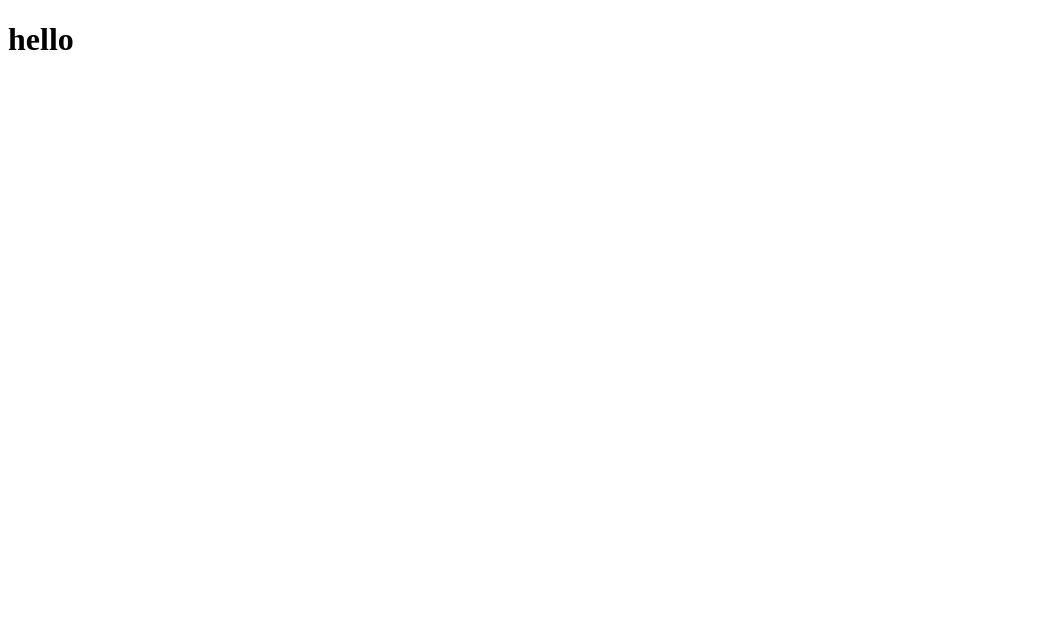
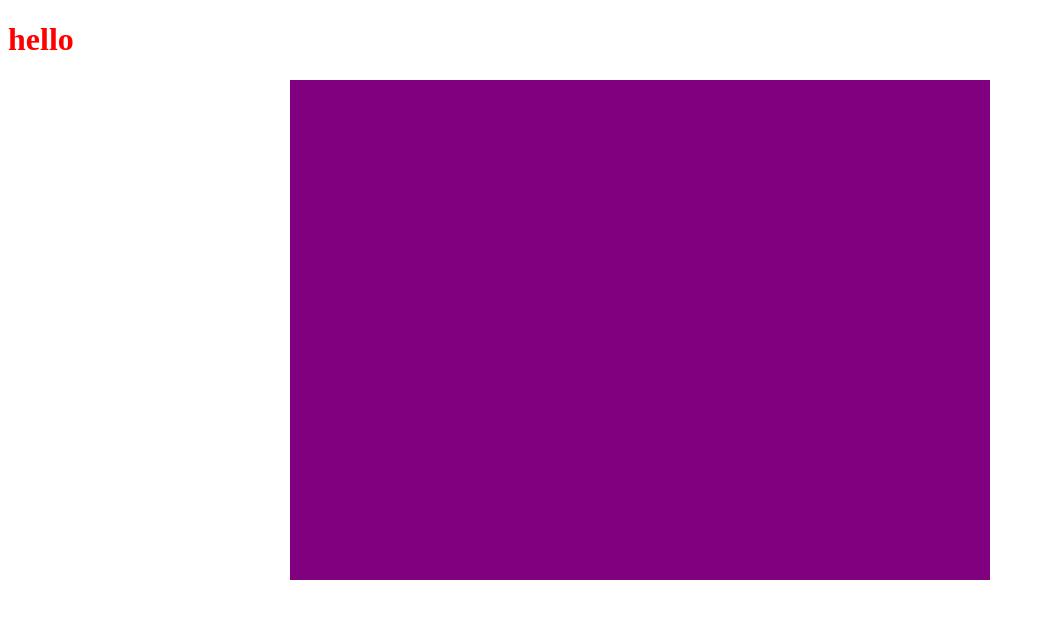
Before and after one commit to chamonsheikh121/my-first-github-reposi, a plain HTML site: page index.html in a window 1280 px wide. Shown: the whole page, without its empty margins (0-1044 px from the left). Drawn offline with Linux system fonts and the light colour scheme.

Commit message:
first time change

```diff
--- a/index.html
+++ b/index.html
@@ -4,8 +4,10 @@
     <meta charset="UTF-8">
     <meta name="viewport" content="width=device-width, initial-scale=1.0">
     <title>Document</title>
+    <link rel="stylesheet" href="style.css">
 </head>
 <body>
     <h1>hello</h1>
+    <div></div>
 </body>
 </html>
--- /dev/null
+++ b/style.css
@@ -0,0 +1,9 @@
+h1{
+    color: red;
+}
+div{
+    height: 500px;
+    width: 700px;
+     background-color: purple;
+     margin: auto;
+}
```
